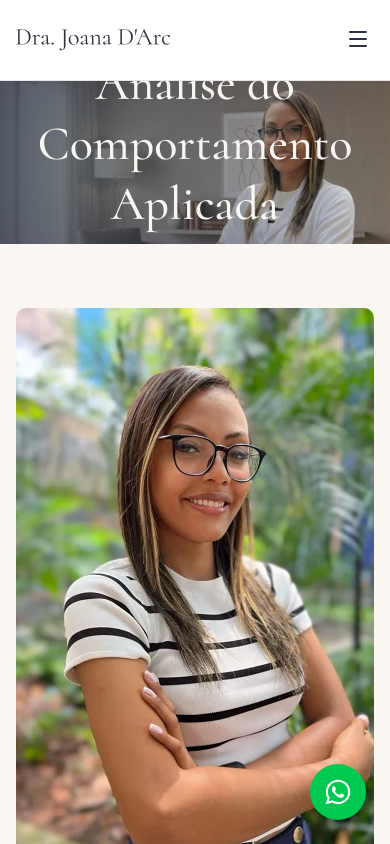
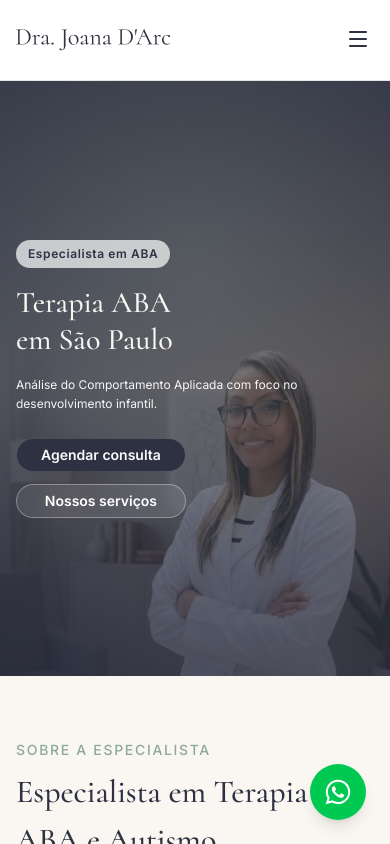
Before and after one commit to KAUANPEREIRA/psicoligiadrjjoana, a Next.js app: page / in a window 390 px wide. Shown: the top 844 px of the page. Built offline with nearby package versions, Linux system fonts and the light colour scheme.

Commit message:
feat:ajustes home mobile

```diff
--- a/app/components/About.tsx
+++ b/app/components/About.tsx
@@ -7,7 +7,7 @@ export const About = () => {
   return (
     <section className="bg-[#faf7f2]">
       <div className="container mx-auto px-4 py-16 ">
-        <div className="grid grid-cols-1 gap-12 md:grid-cols-2">
+        <div className="flex flex-col-reverse md:grid md:grid-cols-2 gap-12">
           <div className="relative rounded-lg overflow-hidden w-full h-[600px]">
             <Image
               src="/imagens/joana.webp"
@@ -17,6 +17,7 @@ export const About = () => {
               className="object-cover object-top w-full h-full"
             />
           </div>
+
           <div>
             <h2 className="text-[2rem] leading-[48px] font-medium text-[#2d3142] font-cormorant mb-4">
               <span className="mb-2 block font-sans text-sm font-medium uppercase tracking-[0.12em] leading-[1.4] text-[#8fa998]">
@@ -47,6 +48,7 @@ export const About = () => {
               atendimento presencial em São Paulo e suporte online para famílias
               de todo o Brasil, sempre com foco em evolução gradual e funcional.
             </p>
+
             <Button asChild className="btn btn--hero">
               <Link href="/sobre">Saiba mais</Link>
             </Button>
--- a/app/components/BlogHome.tsx
+++ b/app/components/BlogHome.tsx
@@ -21,7 +21,7 @@ export const BlogHome = () => {
           </p>
         </div>
 
-        <ul className="grid grid-cols-1 md:grid-cols-2 lg:grid-cols-3 gap-6 md:gap-8 place-items-center md:place-items-start">
+        <ul className="grid grid-cols-1 md:grid-cols-2 lg:grid-cols-4 gap-6 md:gap-8 place-items-center md:place-items-start">
           <li>
             <CardArticle
               image="/blog/blog-01.webp"
@@ -48,6 +48,14 @@ export const BlogHome = () => {
               description="Estratégias práticas para pais e cuidadores no dia a dia."
             />
           </li>
+          <li>
+            <CardArticle
+              image="/blog/blog-03.webp"
+              date="08 de abril, 2025"
+              title="Como a família pode ajudar no tratamento ABA"
+              description="Estratégias práticas para pais e cuidadores no dia a dia."
+            />
+          </li>
         </ul>
       </div>
     </section>
--- a/app/components/CardArticle.tsx
+++ b/app/components/CardArticle.tsx
@@ -16,7 +16,7 @@ export const CardArticle = ({
   return (
     <article
       className="
-        max-w-[280px]
+
         bg-[#f8f6f3]
         rounded-[24px]
         overflow-hidden
--- a/app/components/Hero.tsx
+++ b/app/components/Hero.tsx
@@ -5,7 +5,9 @@ import Image from "next/image";
 
 export function Hero() {
   return (
-    <section className="relative w-full aspect-[1920/800] overflow-hidden flex items-center">
+    <>
+      {/* Banner Desktop */}
+      <section className="relative w-full aspect-[1920/800] overflow-hidden flex items-center hidden md:flex">
         <Image
           src="/imagens/banner-dr-joana.webp"
           alt="Psicóloga especialista em Terapia ABA em São Paulo"
@@ -16,14 +18,14 @@ export function Hero() {
         />
 
         <div className="absolute inset-0 bg-gradient-to-r from-[#2D3142]/90 via-[#2D3142]/50 to-transparent" />
+        <div className="absolute inset-0 bg-[radial-gradient(circle_at_20%_50%,rgba(168,185,170,0.25),transparent_60%)]" />
 
-      <div className="absolute inset-0 bg-[radial-gradient(circle_at_20%_50%,rgba(168,185,170,0.25),transparent_60%)]" />
         <div className="container relative z-10 mx-auto flex flex-col items-center justify-center gap-6 px-4 text-center md:items-start md:text-left">
           <span className="flex items-center justify-center rounded-2xl bg-white/80 p-2 text-sm tracking-widest text-[#2d3142]">
             Psicóloga Especialista em ABA • CRP 06/145789
           </span>
 
-        <h1 className="font-[family-name:var(--font-cormorant)] text-5xl  font-medium leading-tight text-[#F8F6F2] md:text-5xl ">
+          <h1 className="font-[family-name:var(--font-cormorant)] text-5xl font-medium leading-tight text-[#F8F6F2]">
             Terapia ABA em São Paulo
             <span className="block text-[#F8F6F2]">
               Análise do Comportamento Aplicada
@@ -53,5 +55,54 @@ export function Hero() {
           </div>
         </div>
       </section>
+
+      {/* Banner Mobile */}
+      <section className="relative w-full aspect-[393/600] overflow-hidden flex items-center md:hidden">
+        <Image
+          src="/imagens/drjoanamobile.webp"
+          alt="Psicóloga especialista em Terapia ABA em São Paulo"
+          fill
+          priority
+          quality={100}
+          className="object-cover object-center"
+        />
+
+        <div className="absolute inset-0 bg-gradient-to-b from-[#2D3142]/85 via-[#2D3142]/60 to-[#2D3142]/80" />
+        <div className="absolute inset-0 bg-[radial-gradient(circle_at_50%_30%,rgba(168,185,170,0.2),transparent_70%)]" />
+
+        <div className="container relative z-10 mx-auto flex h-full flex-col items-start justify-center gap-4 px-4 text-start">
+          <span className="flex items-start justify-center rounded-xl bg-white/70 px-3 py-1.5 text-xs tracking-wider text-[#2d3142] font-semibold">
+            Especialista em ABA
+          </span>
+
+          <h1 className="font-[family-name:var(--font-cormorant)] text-3xl font-medium leading-tight text-[#F8F6F2]">
+            Terapia ABA
+            <span className="block text-[#F8F6F2]">em São Paulo</span>
+          </h1>
+
+          <p className="max-w-xs text-xs text-[rgba(255,255,255,0.95)] leading-relaxed">
+            Análise do Comportamento Aplicada com foco no desenvolvimento
+            infantil.
+          </p>
+
+          <div className="flex flex-col gap-3 mt-2">
+            <Button
+              className="bg-[#2D3142] hover:bg-[#1f2330] rounded-full px-6 py-4 text-sm font-semibold"
+              asChild
+            >
+              <Link href="/contato">Agendar consulta</Link>
+            </Button>
+
+            <Button
+              variant="outline"
+              className="border-white/40 bg-white/10 backdrop-blur-sm text-white hover:bg-white/20 rounded-full px-6 py-4 text-sm font-semibold"
+              asChild
+            >
+              <Link href="/servicos">Nossos serviços</Link>
+            </Button>
+          </div>
+        </div>
+      </section>
+    </>
   );
 }
--- a/app/desenvolvimento-infantil/page.tsx
+++ b/app/desenvolvimento-infantil/page.tsx
@@ -161,8 +161,8 @@ export default function DesenvolvimentoInfantil() {
       </section>
 
       <Faq
-        heading="Dúvidas sobre Plano Empresarial"
-        description="Tudo o que sua empresa precisa saber antes de contratar."
+        heading="Perguntas Frequentes"
+        description="Encontre respostas para as dúvidas mais comuns sobre nossos serviços, pagamentos, suporte e utilização da plataforma."
         items={faqItems}
       />
 
```
Also changed, not shown: public/imagens/drjoanamobile.webp (added). Lines whose indentation alone changed are shown as unchanged.
